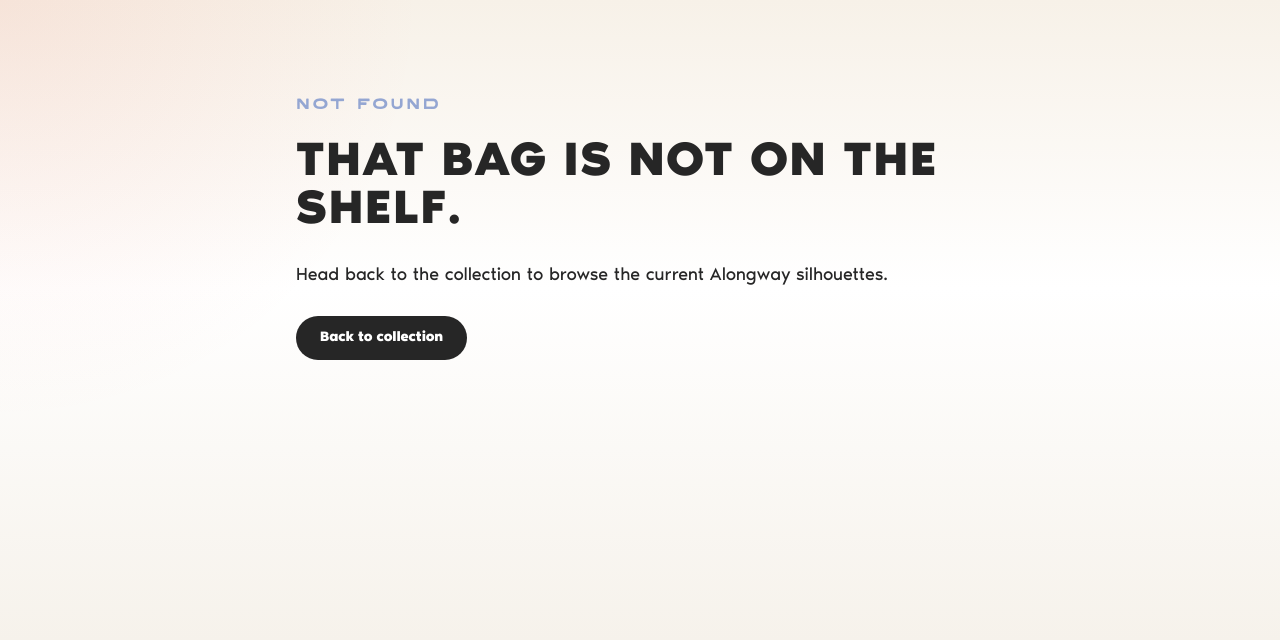
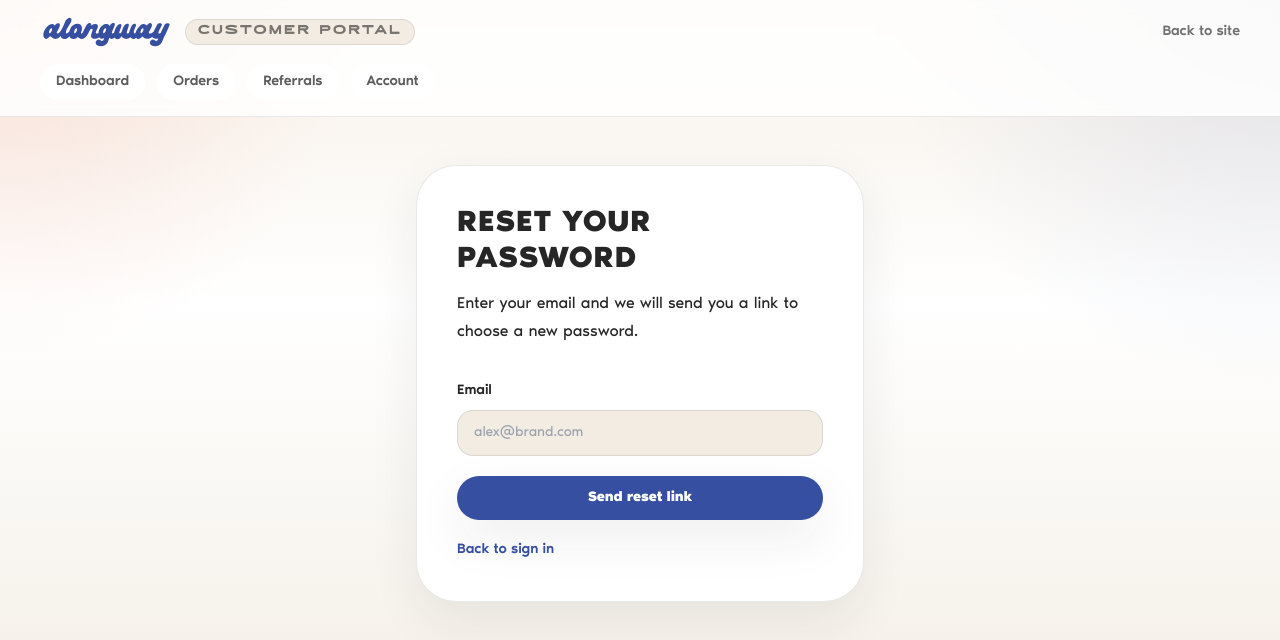
Before and after one commit to thmstwnsnd/alongway, a Next.js app: page /portal/forgot in a window 1280 px wide. Before the commit this address had no page. Shown: the top 640 px of the page. Built offline with nearby package versions, Linux system fonts and the light colour scheme; a web font is replaced by a local one.

Commit message:
Add password reset flow and dev reset-link script

```diff
--- /dev/null
+++ b/app/api/auth/forgot/route.ts
@@ -0,0 +1,34 @@
+import { createHash, randomBytes } from "crypto";
+import { NextResponse } from "next/server";
+
+import { sendMail } from "@/lib/mail";
+import { isValidEmail, normalizeEmail } from "@/lib/password";
+import { prisma } from "@/lib/prisma";
+
+const ONE_HOUR = 60 * 60 * 1000;
+
+export async function POST(request: Request) {
+  const body = await request.json().catch(() => null);
+  const email = normalizeEmail(String(body?.email ?? ""));
+
+  if (isValidEmail(email)) {
+    const user = await prisma.user.findUnique({ where: { email } });
+    if (user) {
+      const token = randomBytes(32).toString("hex");
+      const tokenHash = createHash("sha256").update(token).digest("hex");
+      await prisma.passwordResetToken.deleteMany({ where: { userId: user.id, usedAt: null } });
+      await prisma.passwordResetToken.create({
+        data: { userId: user.id, tokenHash, expiresAt: new Date(Date.now() + ONE_HOUR) },
+      });
+      const origin = new URL(request.url).origin;
+      await sendMail({
+        to: email,
+        subject: "Reset your Alongway password",
+        text: `Use this link to choose a new password. It works once and expires in 1 hour.\n\n${origin}/portal/reset?token=${token}\n\nIf you did not ask for this, you can ignore this email.`,
+      });
+    }
+  }
+
+  // Same answer whether or not the account exists.
+  return NextResponse.json({ ok: true });
+}
--- /dev/null
+++ b/app/api/auth/reset/route.ts
@@ -0,0 +1,34 @@
+import { createHash } from "crypto";
+import { NextResponse } from "next/server";
+
+import { MIN_PASSWORD_LENGTH, hashPassword } from "@/lib/password";
+import { prisma } from "@/lib/prisma";
+
+export async function POST(request: Request) {
+  const body = await request.json().catch(() => null);
+  const token = String(body?.token ?? "");
+  const password = String(body?.password ?? "");
+
+  if (password.length < MIN_PASSWORD_LENGTH) {
+    return NextResponse.json(
+      { error: `Use a password of at least ${MIN_PASSWORD_LENGTH} characters.` },
+      { status: 400 },
+    );
+  }
+
+  const tokenHash = createHash("sha256").update(token).digest("hex");
+  const record = await prisma.passwordResetToken.findUnique({ where: { tokenHash } });
+  if (!record || record.usedAt || record.expiresAt < new Date()) {
+    return NextResponse.json(
+      { error: "This reset link is invalid or has expired. Please request a new one." },
+      { status: 400 },
+    );
+  }
+
+  await prisma.$transaction([
+    prisma.user.update({ where: { id: record.userId }, data: { passwordHash: await hashPassword(password) } }),
+    prisma.passwordResetToken.update({ where: { id: record.id }, data: { usedAt: new Date() } }),
+  ]);
+
+  return NextResponse.json({ ok: true });
+}
--- /dev/null
+++ b/app/portal/forgot/page.tsx
@@ -0,0 +1,23 @@
+import type { Metadata } from "next";
+import Link from "next/link";
+
+import { PortalForgotForm } from "@/components/portal-forgot-form";
+
+export const metadata: Metadata = { title: "Reset your password", robots: { index: false } };
+
+export default function PortalForgotPage() {
+  return (
+    <div className="mx-auto max-w-md rounded-[2.5rem] border border-charcoal/10 bg-white p-8 shadow-card sm:p-10">
+      <h1 className="font-display text-3xl font-extrabold uppercase tracking-tight text-charcoal">Reset your password</h1>
+      <p className="mt-3 text-base leading-7 text-charcoal/68">
+        Enter your email and we will send you a link to choose a new password.
+      </p>
+      <div className="mt-8">
+        <PortalForgotForm />
+      </div>
+      <Link href="/portal" className="mt-5 inline-block text-sm font-medium text-blue hover:text-charcoal">
+        Back to sign in
+      </Link>
+    </div>
+  );
+}
--- a/app/portal/page.tsx
+++ b/app/portal/page.tsx
@@ -25,7 +25,7 @@
             <PortalLoginForm />
           </div>
           <div className="mt-5 flex flex-col gap-3 text-sm">
-            <Link href="#" className="font-medium text-blue hover:text-charcoal">
+            <Link href="/portal/forgot" className="font-medium text-blue hover:text-charcoal">
               Forgot your password?
             </Link>
             <p className="leading-6 text-charcoal/62">
--- /dev/null
+++ b/app/portal/reset/page.tsx
@@ -0,0 +1,33 @@
+import type { Metadata } from "next";
+import Link from "next/link";
+
+import { PortalResetForm } from "@/components/portal-reset-form";
+
+export const metadata: Metadata = { title: "Choose a new password", robots: { index: false } };
+
+export default async function PortalResetPage({
+  searchParams,
+}: {
+  searchParams: Promise<{ token?: string }>;
+}) {
+  const { token } = await searchParams;
+
+  return (
+    <div className="mx-auto max-w-md rounded-[2.5rem] border border-charcoal/10 bg-white p-8 shadow-card sm:p-10">
+      <h1 className="font-display text-3xl font-extrabold uppercase tracking-tight text-charcoal">Choose a new password</h1>
+      <div className="mt-8">
+        {token ? (
+          <PortalResetForm token={token} />
+        ) : (
+          <p className="text-base leading-7 text-charcoal/70">
+            This reset link is missing its code.{" "}
+            <Link href="/portal/forgot" className="font-semibold text-blue underline underline-offset-2">
+              Request a new link
+            </Link>
+            .
+          </p>
+        )}
+      </div>
+    </div>
+  );
+}
--- /dev/null
+++ b/components/portal-forgot-form.tsx
@@ -0,0 +1,54 @@
+"use client";
+
+import { useState } from "react";
+
+const inputClass =
+  "w-full rounded-2xl border border-charcoal/10 bg-light-bone px-4 py-3 text-sm text-charcoal outline-none focus:border-blue focus:bg-white";
+const buttonClass =
+  "flex w-full items-center justify-center rounded-full bg-blue px-5 py-3 text-sm font-semibold text-white shadow-card hover:-translate-y-0.5 hover:bg-charcoal disabled:opacity-60";
+
+export function PortalForgotForm() {
+  const [email, setEmail] = useState("");
+  const [sent, setSent] = useState(false);
+  const [busy, setBusy] = useState(false);
+
+  async function handleSubmit(event: React.FormEvent) {
+    event.preventDefault();
+    setBusy(true);
+    await fetch("/api/auth/forgot", {
+      method: "POST",
+      headers: { "Content-Type": "application/json" },
+      body: JSON.stringify({ email }),
+    }).catch(() => null);
+    setBusy(false);
+    setSent(true);
+  }
+
+  if (sent) {
+    return (
+      <p role="status" className="text-base leading-7 text-charcoal/70">
+        If an account exists for that email, we just sent a link to reset your password. It expires in 1 hour.
+      </p>
+    );
+  }
+
+  return (
+    <form className="space-y-5" onSubmit={handleSubmit}>
+      <label className="block space-y-2">
+        <span className="text-sm font-medium text-charcoal">Email</span>
+        <input
+          type="email"
+          value={email}
+          onChange={(event) => setEmail(event.target.value)}
+          className={inputClass}
+          placeholder="alex@brand.com"
+          autoComplete="email"
+          required
+        />
+      </label>
+      <button type="submit" disabled={busy} className={buttonClass}>
+        {busy ? "One moment..." : "Send reset link"}
+      </button>
+    </form>
+  );
+}
--- /dev/null
+++ b/components/portal-reset-form.tsx
@@ -0,0 +1,73 @@
+"use client";
+
+import Link from "next/link";
+import { useState } from "react";
+
+const inputClass =
+  "w-full rounded-2xl border border-charcoal/10 bg-light-bone px-4 py-3 text-sm text-charcoal outline-none focus:border-blue focus:bg-white";
+const buttonClass =
+  "flex w-full items-center justify-center rounded-full bg-blue px-5 py-3 text-sm font-semibold text-white shadow-card hover:-translate-y-0.5 hover:bg-charcoal disabled:opacity-60";
+
+export function PortalResetForm({ token }: { token: string }) {
+  const [password, setPassword] = useState("");
+  const [error, setError] = useState("");
+  const [done, setDone] = useState(false);
+  const [busy, setBusy] = useState(false);
+
+  async function handleSubmit(event: React.FormEvent) {
+    event.preventDefault();
+    setError("");
+    setBusy(true);
+    const res = await fetch("/api/auth/reset", {
+      method: "POST",
+      headers: { "Content-Type": "application/json" },
+      body: JSON.stringify({ token, password }),
+    });
+    setBusy(false);
+    if (!res.ok) {
+      const data = await res.json().catch(() => ({}));
+      setError(data.error ?? "Something went wrong. Please try again.");
+      return;
+    }
+    setDone(true);
+  }
+
+  if (done) {
+    return (
+      <div className="space-y-4">
+        <p role="status" className="text-base leading-7 text-charcoal/70">
+          Your password has been updated.
+        </p>
+        <Link href="/portal" className="font-semibold text-blue underline underline-offset-2">
+          Sign in
+        </Link>
+      </div>
+    );
+  }
+
+  return (
+    <form className="space-y-5" onSubmit={handleSubmit}>
+      <label className="block space-y-2">
+        <span className="text-sm font-medium text-charcoal">New password</span>
+        <input
+          type="password"
+          value={password}
+          onChange={(event) => setPassword(event.target.value)}
+          className={inputClass}
+          placeholder="At least 8 characters"
+          autoComplete="new-password"
+          minLength={8}
+          required
+        />
+      </label>
+      {error ? (
+        <p role="alert" className="text-sm font-medium text-red-700">
+          {error}
+        </p>
+      ) : null}
+      <button type="submit" disabled={busy} className={buttonClass}>
+        {busy ? "One moment..." : "Set new password"}
+      </button>
+    </form>
+  );
+}
--- /dev/null
+++ b/lib/mail.ts
@@ -0,0 +1,7 @@
+// Email sending. Until the email service is connected, messages are printed
+// to the terminal running the dev server so flows can be tested.
+export async function sendMail(opts: { to: string; subject: string; text: string }) {
+  console.log("\n--- EMAIL (not sent; dev only) ---");
+  console.log(`To: ${opts.to}\nSubject: ${opts.subject}\n\n${opts.text}`);
+  console.log("--- END EMAIL ---\n");
+}
```
Also changed, not shown: 2 other files (tests, documents, lock files or other folders).
